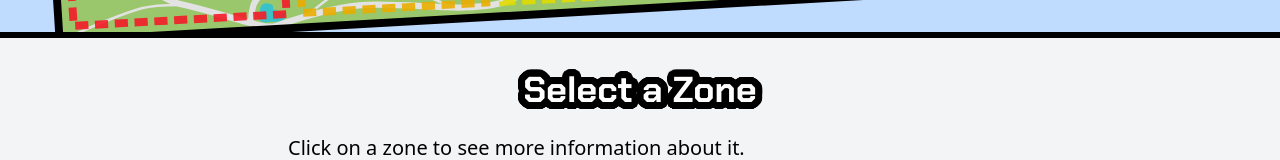
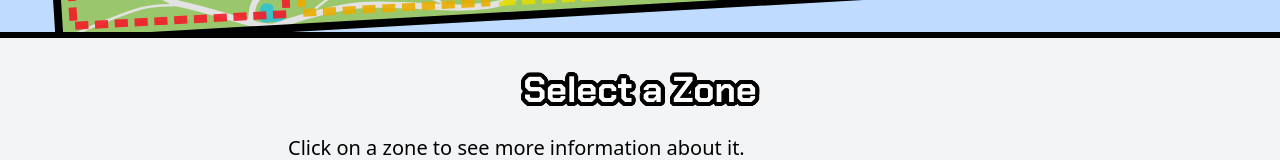
Before and after one commit to danthedaniel/scavenger, a Next.js app: page / in a window 1280 px wide. Shown: the part 310-470 px from the top of the page. Built offline with nearby package versions, Linux system fonts and the light colour scheme.

Commit message:
Make .text-outline smaller

```diff
--- a/styles/globals.css
+++ b/styles/globals.css
@@ -20,50 +20,32 @@
 
 .text-outline {
   text-shadow:
-    rgb(0, 0, 0) 7px 0px 0px,
-    rgb(0, 0, 0) 6.92869px 0.996602px 0px,
-    rgb(0, 0, 0) 6.71622px 1.9729px 0px,
-    rgb(0, 0, 0) 6.36692px 2.909px 0px,
-    rgb(0, 0, 0) 5.8879px 3.78584px 0px,
-    rgb(0, 0, 0) 5.28893px 4.58555px 0px,
-    rgb(0, 0, 0) 4.5822px 5.29183px 0px,
-    rgb(0, 0, 0) 3.78212px 5.8903px 0px,
-    rgb(0, 0, 0) 2.90498px 6.36876px 0px,
-    rgb(0, 0, 0) 1.96865px 6.71747px 0px,
-    rgb(0, 0, 0) 0.992221px 6.92932px 0px,
-    rgb(0, 0, 0) -0.00442571px 7px 0px,
-    rgb(0, 0, 0) -1.00098px 6.92806px 0px,
-    rgb(0, 0, 0) -1.97715px 6.71498px 0px,
-    rgb(0, 0, 0) -2.91303px 6.36508px 0px,
-    rgb(0, 0, 0) -3.78956px 5.88551px 0px,
-    rgb(0, 0, 0) -4.58889px 5.28603px 0px,
-    rgb(0, 0, 0) -5.29472px 4.57885px 0px,
-    rgb(0, 0, 0) -5.89269px 3.77839px 0px,
-    rgb(0, 0, 0) -6.3706px 2.90095px 0px,
-    rgb(0, 0, 0) -6.71871px 1.96441px 0px,
-    rgb(0, 0, 0) -6.92995px 0.98784px 0px,
-    rgb(0, 0, 0) -6.99999px -0.00885142px 0px,
-    rgb(0, 0, 0) -6.92743px -1.00536px 0px,
-    rgb(0, 0, 0) -6.71372px -1.98139px 0px,
-    rgb(0, 0, 0) -6.36324px -2.91705px 0px,
-    rgb(0, 0, 0) -5.88311px -3.79328px 0px,
-    rgb(0, 0, 0) -5.28313px -4.59223px 0px,
-    rgb(0, 0, 0) -4.57551px -5.29762px 0px,
-    rgb(0, 0, 0) -3.77466px -5.89508px 0px,
-    rgb(0, 0, 0) -2.89692px -6.37243px 0px,
-    rgb(0, 0, 0) -1.96016px -6.71995px 0px,
-    rgb(0, 0, 0) -0.983458px -6.93057px 0px,
-    rgb(0, 0, 0) 0.0132771px -6.99999px 0px,
-    rgb(0, 0, 0) 1.00974px -6.92679px 0px,
-    rgb(0, 0, 0) 1.98564px -6.71247px 0px,
-    rgb(0, 0, 0) 2.92107px -6.36139px 0px,
-    rgb(0, 0, 0) 3.797px -5.88071px 0px,
-    rgb(0, 0, 0) 4.59557px -5.28022px 0px,
-    rgb(0, 0, 0) 5.30051px -4.57216px 0px,
-    rgb(0, 0, 0) 5.89746px -3.77094px 0px,
-    rgb(0, 0, 0) 6.37426px -2.89289px 0px,
-    rgb(0, 0, 0) 6.72119px -1.95591px 0px,
-    rgb(0, 0, 0) 6.93119px -0.979076px 0px;
+    rgb(0, 0, 0) 4px 0px 0px,
+    rgb(0, 0, 0) 3.87565px 0.989616px 0px,
+    rgb(0, 0, 0) 3.51033px 1.9177px 0px,
+    rgb(0, 0, 0) 2.92676px 2.72656px 0px,
+    rgb(0, 0, 0) 2.16121px 3.36588px 0px,
+    rgb(0, 0, 0) 1.26129px 3.79594px 0px,
+    rgb(0, 0, 0) 0.282949px 3.98998px 0px,
+    rgb(0, 0, 0) -0.712984px 3.93594px 0px,
+    rgb(0, 0, 0) -1.66459px 3.63719px 0px,
+    rgb(0, 0, 0) -2.51269px 3.11229px 0px,
+    rgb(0, 0, 0) -3.20457px 2.39389px 0px,
+    rgb(0, 0, 0) -3.69721px 1.52664px 0px,
+    rgb(0, 0, 0) -3.95997px 0.56448px 0px,
+    rgb(0, 0, 0) -3.97652px -0.432781px 0px,
+    rgb(0, 0, 0) -3.74583px -1.40313px 0px,
+    rgb(0, 0, 0) -3.28224px -2.28625px 0px,
+    rgb(0, 0, 0) -2.61457px -3.02721px 0px,
+    rgb(0, 0, 0) -1.78435px -3.57996px 0px,
+    rgb(0, 0, 0) -0.843183px -3.91012px 0px,
+    rgb(0, 0, 0) 0.150409px -3.99717px 0px,
+    rgb(0, 0, 0) 1.13465px -3.8357px 0px,
+    rgb(0, 0, 0) 2.04834px -3.43574px 0px,
+    rgb(0, 0, 0) 2.83468px -2.82216px 0px,
+    rgb(0, 0, 0) 3.44477px -2.03312px 0px,
+    rgb(0, 0, 0) 3.84068px -1.11766px 0px,
+    rgb(0, 0, 0) 3.9978px -0.132717px 0px;
 }
 
 .text-jumbo {
```
